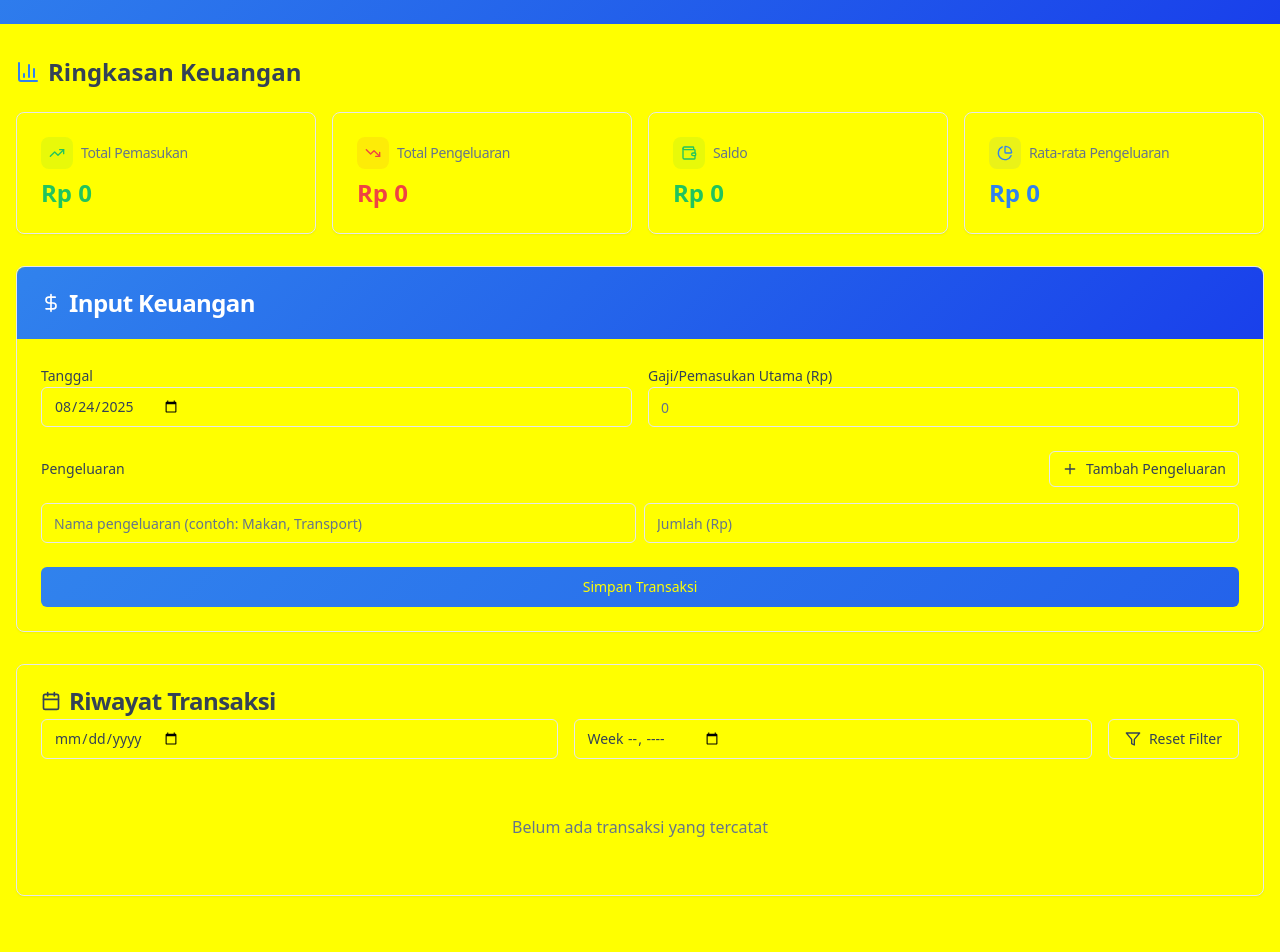
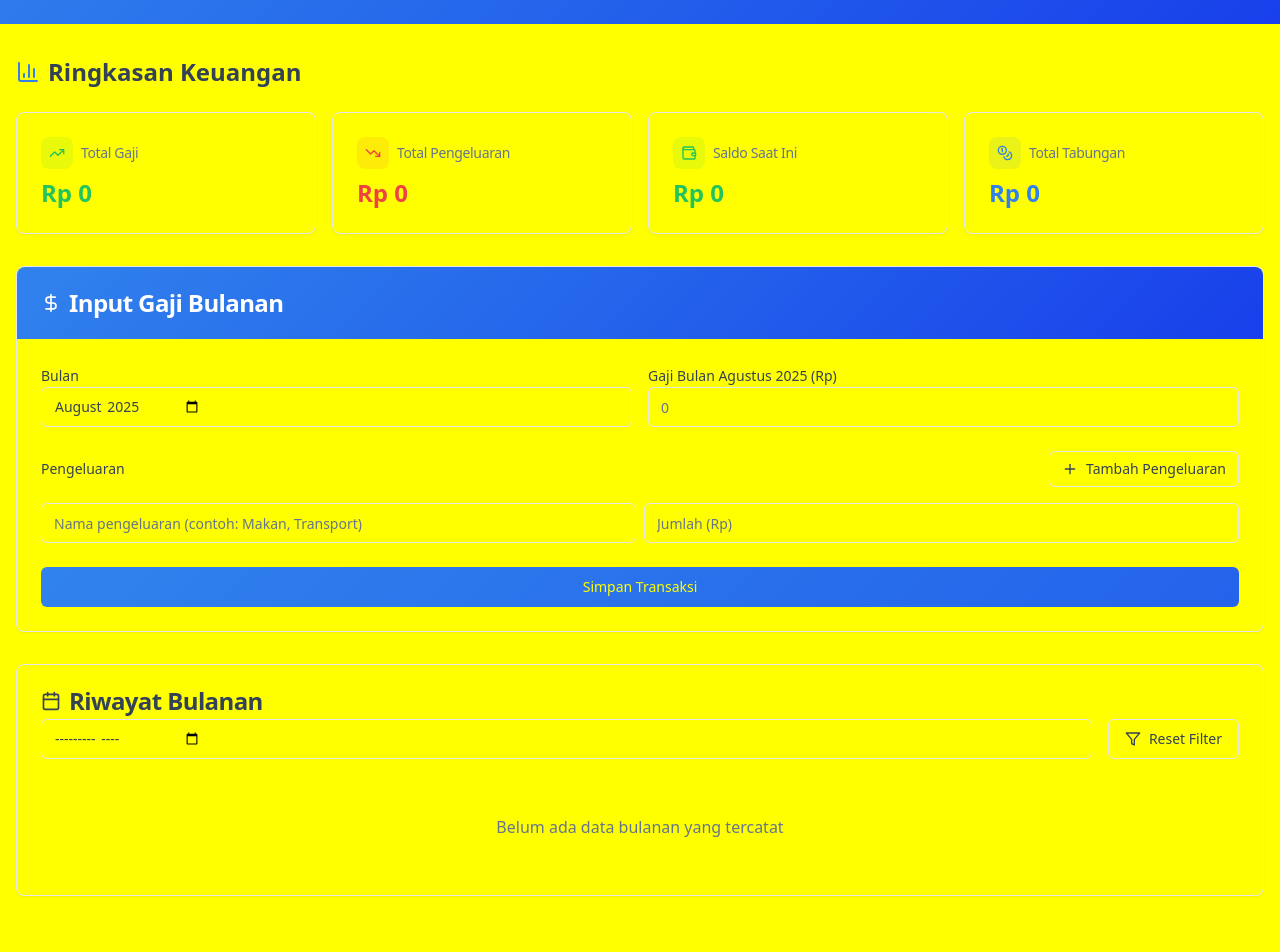
Before and after one commit to ilhamsgnd-blip/ilham-finance-hub, a React (Vite) app: page / in a window 1280 px wide. Shown: the part 140-1092 px from the top of the page. Built offline with nearby package versions, Linux system fonts and the light colour scheme.

Commit message:
Add monthly financial tracking
Implement monthly income and expense tracking with carry-over balances. Display historical data per month, including income, expenses, and monthly summaries. Add a "savings" category for expenses to track total savings on the dashboard.

```diff
--- a/src/components/FinanceForm.tsx
+++ b/src/components/FinanceForm.tsx
@@ -6,23 +6,38 @@ import { Card, CardContent, CardHeader, CardTitle } from "@/components/ui/card";
 import { Plus, Trash2, DollarSign } from "lucide-react";
 import { useToast } from "@/hooks/use-toast";
 
-export interface Transaction {
+export interface MonthlyTransaction {
   id: string;
-  date: string;
-  income: number;
+  month: string; // Format: "2024-08"
+  monthName: string; // Format: "Agustus 2024"
+  salary: number;
   expenses: { label: string; amount: number }[];
   total: number;
+  carryOver: number; // Sisa dari bulan sebelumnya
 }
 
 interface FinanceFormProps {
-  onSubmit: (transaction: Transaction) => void;
+  onSubmit: (transaction: MonthlyTransaction) => void;
+  previousMonthBalance: number;
 }
 
-export const FinanceForm = ({ onSubmit }: FinanceFormProps) => {
-  const [income, setIncome] = useState("");
+export const FinanceForm = ({ onSubmit, previousMonthBalance }: FinanceFormProps) => {
+  const [salary, setSalary] = useState("");
   const [expenses, setExpenses] = useState([{ label: "", amount: "" }]);
-  const [date, setDate] = useState(new Date().toISOString().split('T')[0]);
+  const [selectedMonth, setSelectedMonth] = useState(() => {
+    const now = new Date();
+    return `${now.getFullYear()}-${String(now.getMonth() + 1).padStart(2, '0')}`;
+  });
   const { toast } = useToast();
+
+  const getMonthName = (monthStr: string) => {
+    const [year, month] = monthStr.split('-');
+    const date = new Date(parseInt(year), parseInt(month) - 1);
+    return date.toLocaleDateString('id-ID', {
+      month: 'long',
+      year: 'numeric'
+    });
+  };
 
   const addExpense = () => {
     setExpenses([...expenses, { label: "", amount: "" }]);
@@ -43,7 +58,7 @@ export const FinanceForm = ({ onSubmit }: FinanceFormProps) => {
   const handleSubmit = (e: React.FormEvent) => {
     e.preventDefault();
 
-    const incomeNum = parseFloat(income) || 0;
+    const salaryNum = parseFloat(salary) || 0;
     const expensesList = expenses
       .filter(exp => exp.label && exp.amount)
       .map(exp => ({
@@ -52,26 +67,28 @@ export const FinanceForm = ({ onSubmit }: FinanceFormProps) => {
       }));
 
     const totalExpenses = expensesList.reduce((sum, exp) => sum + exp.amount, 0);
-    const total = incomeNum - totalExpenses;
+    const availableAmount = salaryNum + previousMonthBalance;
+    const total = availableAmount - totalExpenses;
 
-    const transaction: Transaction = {
+    const transaction: MonthlyTransaction = {
       id: Date.now().toString(),
-      date,
-      income: incomeNum,
+      month: selectedMonth,
+      monthName: getMonthName(selectedMonth),
+      salary: salaryNum,
       expenses: expensesList,
-      total
+      total,
+      carryOver: previousMonthBalance
     };
 
     onSubmit(transaction);
 
     // Reset form
-    setIncome("");
+    setSalary("");
     setExpenses([{ label: "", amount: "" }]);
-    setDate(new Date().toISOString().split('T')[0]);
 
     toast({
-      title: "Transaksi Berhasil Ditambahkan",
-      description: `Saldo: Rp ${total.toLocaleString('id-ID')}`,
+      title: "Gaji Bulanan Berhasil Ditambahkan",
+      description: `${getMonthName(selectedMonth)} - Sisa: Rp ${total.toLocaleString('id-ID')}`,
       variant: total >= 0 ? "default" : "destructive"
     });
   };
@@ -79,36 +96,47 @@ export const FinanceForm = ({ onSubmit }: FinanceFormProps) => {
   return (
     <Card className="shadow-medium">
       <CardHeader className="bg-gradient-hero text-white rounded-t-lg">
-        <CardTitle className="flex items-center gap-2">
-          <DollarSign className="h-5 w-5" />
-          Input Keuangan
-        </CardTitle>
+          <CardTitle className="flex items-center gap-2">
+            <DollarSign className="h-5 w-5" />
+            Input Gaji Bulanan
+          </CardTitle>
       </CardHeader>
       <CardContent className="p-6">
         <form onSubmit={handleSubmit} className="space-y-6">
           <div className="grid grid-cols-1 md:grid-cols-2 gap-4">
             <div>
-              <Label htmlFor="date">Tanggal</Label>
+              <Label htmlFor="month">Bulan</Label>
               <Input
-                id="date"
-                type="date"
-                value={date}
-                onChange={(e) => setDate(e.target.value)}
+                id="month"
+                type="month"
+                value={selectedMonth}
+                onChange={(e) => setSelectedMonth(e.target.value)}
                 required
               />
             </div>
             <div>
-              <Label htmlFor="income">Gaji/Pemasukan Utama (Rp)</Label>
+              <Label htmlFor="salary">Gaji Bulan {getMonthName(selectedMonth)} (Rp)</Label>
               <Input
-                id="income"
+                id="salary"
                 type="number"
                 placeholder="0"
-                value={income}
-                onChange={(e) => setIncome(e.target.value)}
+                value={salary}
+                onChange={(e) => setSalary(e.target.value)}
                 required
               />
             </div>
           </div>
+
+          {previousMonthBalance > 0 && (
+            <div className="bg-success/10 border border-success/20 rounded-lg p-4">
+              <p className="text-sm text-success">
+                💰 Sisa bulan sebelumnya: <span className="font-semibold">Rp {previousMonthBalance.toLocaleString('id-ID')}</span>
+              </p>
+              <p className="text-xs text-muted-foreground mt-1">
+                Total yang tersedia untuk bulan ini: Rp {(parseFloat(salary) + previousMonthBalance || previousMonthBalance).toLocaleString('id-ID')}
+              </p>
+            </div>
+          )}
 
           <div>
             <div className="flex items-center justify-between mb-4">
--- a/src/components/FinanceSummary.tsx
+++ b/src/components/FinanceSummary.tsx
@@ -1,27 +1,36 @@
 import { useMemo } from "react";
 import { Card, CardContent, CardHeader, CardTitle } from "@/components/ui/card";
-import { TrendingUp, TrendingDown, Wallet, PieChart } from "lucide-react";
-import { Transaction } from "./FinanceForm";
+import { TrendingUp, TrendingDown, Wallet, PieChart, Coins } from "lucide-react";
+import { MonthlyTransaction } from "./FinanceForm";
 
 interface FinanceSummaryProps {
-  transactions: Transaction[];
+  transactions: MonthlyTransaction[];
 }
 
 export const FinanceSummary = ({ transactions }: FinanceSummaryProps) => {
   const summary = useMemo(() => {
-    const totalIncome = transactions.reduce((sum, t) => sum + t.income, 0);
+    const totalSalary = transactions.reduce((sum, t) => sum + t.salary, 0);
     const totalExpenses = transactions.reduce((sum, t) =>
       sum + t.expenses.reduce((expSum, exp) => expSum + exp.amount, 0), 0
     );
-    const balance = totalIncome - totalExpenses;
-    const avgIncome = transactions.length > 0 ? totalIncome / transactions.length : 0;
+
+    // Calculate total savings from expenses labeled "Tabungan"
+    const totalSavings = transactions.reduce((sum, t) =>
+      sum + t.expenses
+        .filter(exp => exp.label.toLowerCase().includes('tabungan'))
+        .reduce((savingsSum, exp) => savingsSum + exp.amount, 0), 0
+    );
+
+    const currentBalance = totalSalary - totalExpenses;
+    const avgSalary = transactions.length > 0 ? totalSalary / transactions.length : 0;
     const avgExpenses = transactions.length > 0 ? totalExpenses / transactions.length : 0;
 
     return {
-      totalIncome,
+      totalSalary,
       totalExpenses,
-      balance,
-      avgIncome,
+      currentBalance,
+      totalSavings,
+      avgSalary,
       avgExpenses,
       transactionCount: transactions.length
     };
@@ -29,8 +38,8 @@ export const FinanceSummary = ({ transactions }: FinanceSummaryProps) => {
 
   const cards = [
     {
-      title: "Total Pemasukan",
-      value: summary.totalIncome,
+      title: "Total Gaji",
+      value: summary.totalSalary,
       icon: TrendingUp,
       color: "text-success",
       bgColor: "bg-success/10"
@@ -43,16 +52,16 @@ export const FinanceSummary = ({ transactions }: FinanceSummaryProps) => {
       bgColor: "bg-destructive/10"
     },
     {
-      title: "Saldo",
-      value: summary.balance,
+      title: "Saldo Saat Ini",
+      value: summary.currentBalance,
       icon: Wallet,
-      color: summary.balance >= 0 ? "text-success" : "text-destructive",
-      bgColor: summary.balance >= 0 ? "bg-success/10" : "bg-destructive/10"
+      color: summary.currentBalance >= 0 ? "text-success" : "text-destructive",
+      bgColor: summary.currentBalance >= 0 ? "bg-success/10" : "bg-destructive/10"
     },
     {
-      title: "Rata-rata Pengeluaran",
-      value: summary.avgExpenses,
-      icon: PieChart,
+      title: "Total Tabungan",
+      value: summary.totalSavings,
+      icon: Coins,
       color: "text-primary",
       bgColor: "bg-primary/10"
     }
--- a/src/components/TransactionHistory.tsx
+++ b/src/components/TransactionHistory.tsx
@@ -3,44 +3,27 @@ import { Card, CardContent, CardHeader, CardTitle } from "@/components/ui/card";
 import { Input } from "@/components/ui/input";
 import { Button } from "@/components/ui/button";
 import { Badge } from "@/components/ui/badge";
-import { Calendar, TrendingUp, TrendingDown, Filter } from "lucide-react";
-import { Transaction } from "./FinanceForm";
+import { Calendar, TrendingUp, TrendingDown, Filter, Coins } from "lucide-react";
+import { MonthlyTransaction } from "./FinanceForm";
 
 interface TransactionHistoryProps {
-  transactions: Transaction[];
+  transactions: MonthlyTransaction[];
 }
 
 export const TransactionHistory = ({ transactions }: TransactionHistoryProps) => {
-  const [dateFilter, setDateFilter] = useState("");
-  const [weekFilter, setWeekFilter] = useState("");
+  const [monthFilter, setMonthFilter] = useState("");
 
   const filteredTransactions = useMemo(() => {
     return transactions.filter(transaction => {
-      let matchesDate = true;
-      let matchesWeek = true;
-
-      if (dateFilter) {
-        matchesDate = transaction.date === dateFilter;
+      if (monthFilter) {
+        return transaction.month === monthFilter;
       }
-
-      if (weekFilter) {
-        const transactionDate = new Date(transaction.date);
-        const filterDate = new Date(weekFilter);
-        const weekStart = new Date(filterDate);
-        weekStart.setDate(filterDate.getDate() - filterDate.getDay());
-        const weekEnd = new Date(weekStart);
-        weekEnd.setDate(weekStart.getDate() + 6);
-
-        matchesWeek = transactionDate >= weekStart && transactionDate <= weekEnd;
-      }
-
-      return matchesDate && matchesWeek;
+      return true;
     });
-  }, [transactions, dateFilter, weekFilter]);
+  }, [transactions, monthFilter]);
 
   const clearFilters = () => {
-    setDateFilter("");
-    setWeekFilter("");
+    setMonthFilter("");
   };
 
   return (
@@ -48,25 +31,17 @@ export const TransactionHistory = ({ transactions }: TransactionHistoryProps) =>
       <CardHeader>
         <CardTitle className="flex items-center gap-2">
           <Calendar className="h-5 w-5" />
-          Riwayat Transaksi
+          Riwayat Bulanan
         </CardTitle>
 
         {/* Filters */}
         <div className="flex flex-col sm:flex-row gap-4 mt-4">
           <div className="flex-1">
             <Input
-              type="date"
-              placeholder="Filter berdasarkan tanggal"
-              value={dateFilter}
-              onChange={(e) => setDateFilter(e.target.value)}
-            />
-          </div>
-          <div className="flex-1">
-            <Input
-              type="week"
-              placeholder="Filter berdasarkan minggu"
-              value={weekFilter}
-              onChange={(e) => setWeekFilter(e.target.value)}
+              type="month"
+              placeholder="Filter berdasarkan bulan"
+              value={monthFilter}
+              onChange={(e) => setMonthFilter(e.target.value)}
             />
           </div>
           <Button
@@ -84,8 +59,8 @@ export const TransactionHistory = ({ transactions }: TransactionHistoryProps) =>
         {filteredTransactions.length === 0 ? (
           <div className="text-center py-8 text-muted-foreground">
             {transactions.length === 0
-              ? "Belum ada transaksi yang tercatat"
-              : "Tidak ada transaksi yang sesuai dengan filter"
+              ? "Belum ada data bulanan yang tercatat"
+              : "Tidak ada data yang sesuai dengan filter"
             }
           </div>
         ) : (
@@ -96,13 +71,13 @@ export const TransactionHistory = ({ transactions }: TransactionHistoryProps) =>
                 className="border rounded-lg p-4 bg-gradient-card hover:shadow-soft transition-shadow"
               >
                 <div className="flex justify-between items-start mb-3">
-                  <div className="text-sm text-muted-foreground">
-                    {new Date(transaction.date).toLocaleDateString('id-ID', {
-                      weekday: 'long',
-                      year: 'numeric',
-                      month: 'long',
-                      day: 'numeric'
-                    })}
+                  <div>
+                    <h3 className="font-semibold text-lg">{transaction.monthName}</h3>
+                    {transaction.carryOver > 0 && (
+                      <p className="text-xs text-muted-foreground">
+                        + Sisa bulan sebelumnya: Rp {transaction.carryOver.toLocaleString('id-ID')}
+                      </p>
+                    )}
                   </div>
                   <Badge
                     variant={transaction.total >= 0 ? "default" : "destructive"}
@@ -113,18 +88,23 @@ export const TransactionHistory = ({ transactions }: TransactionHistoryProps) =>
                     ) : (
                       <TrendingDown className="h-3 w-3" />
                     )}
-                    Rp {Math.abs(transaction.total).toLocaleString('id-ID')}
+                    {transaction.total >= 0 ? "Surplus" : "Defisit"}: Rp {Math.abs(transaction.total).toLocaleString('id-ID')}
                   </Badge>
                 </div>
 
                 <div className="grid grid-cols-1 md:grid-cols-2 gap-4">
                   <div>
                     <div className="text-sm font-medium text-success mb-1">
-                      Pemasukan
+                      Gaji Bulan Ini
                     </div>
                     <div className="text-lg font-semibold text-success">
-                      Rp {transaction.income.toLocaleString('id-ID')}
+                      Rp {transaction.salary.toLocaleString('id-ID')}
                     </div>
+                    {transaction.carryOver > 0 && (
+                      <div className="text-sm text-muted-foreground">
+                        Total tersedia: Rp {(transaction.salary + transaction.carryOver).toLocaleString('id-ID')}
+                      </div>
+                    )}
                   </div>
 
                   <div>
@@ -137,8 +117,13 @@ export const TransactionHistory = ({ transactions }: TransactionHistoryProps) =>
                       <div className="space-y-1">
                         {transaction.expenses.map((expense, index) => (
                           <div key={index} className="flex justify-between text-sm">
-                            <span>{expense.label}:</span>
-                            <span className="text-destructive font-medium">
+                            <span className="flex items-center gap-1">
+                              {expense.label.toLowerCase().includes('tabungan') && <Coins className="h-3 w-3 text-primary" />}
+                              {expense.label}:
+                            </span>
+                            <span className={`font-medium ${
+                              expense.label.toLowerCase().includes('tabungan') ? 'text-primary' : 'text-destructive'
+                            }`}>
                               Rp {expense.amount.toLocaleString('id-ID')}
                             </span>
                           </div>
--- a/src/pages/Index.tsx
+++ b/src/pages/Index.tsx
@@ -1,14 +1,38 @@
-import { useState } from "react";
-import { FinanceForm, Transaction } from "@/components/FinanceForm";
+import { useState, useMemo } from "react";
+import { FinanceForm, MonthlyTransaction } from "@/components/FinanceForm";
 import { TransactionHistory } from "@/components/TransactionHistory";
 import { FinanceSummary } from "@/components/FinanceSummary";
 import { Wallet, BarChart3 } from "lucide-react";
 
 const Index = () => {
-  const [transactions, setTransactions] = useState<Transaction[]>([]);
+  const [transactions, setTransactions] = useState<MonthlyTransaction[]>([]);
 
-  const handleNewTransaction = (transaction: Transaction) => {
-    setTransactions(prev => [transaction, ...prev]);
+  // Calculate previous month balance (carry over from the most recent month)
+  const previousMonthBalance = useMemo(() => {
+    if (transactions.length === 0) return 0;
+
+    // Sort transactions by month to get the most recent
+    const sortedTransactions = [...transactions].sort((a, b) =>
+      new Date(b.month + '-01').getTime() - new Date(a.month + '-01').getTime()
+    );
+
+    return Math.max(0, sortedTransactions[0]?.total || 0);
+  }, [transactions]);
+
+  const handleNewTransaction = (transaction: MonthlyTransaction) => {
+    setTransactions(prev => {
+      // Check if transaction for this month already exists
+      const existingIndex = prev.findIndex(t => t.month === transaction.month);
+      if (existingIndex >= 0) {
+        // Update existing month
+        const updated = [...prev];
+        updated[existingIndex] = transaction;
+        return updated;
+      } else {
+        // Add new month
+        return [transaction, ...prev];
+      }
+    });
   };
 
   return (
@@ -40,7 +64,10 @@ const Index = () => {
 
         {/* Input Form */}
         <section>
-          <FinanceForm onSubmit={handleNewTransaction} />
+          <FinanceForm
+            onSubmit={handleNewTransaction}
+            previousMonthBalance={previousMonthBalance}
+          />
         </section>
 
         {/* Transaction History */}
```
